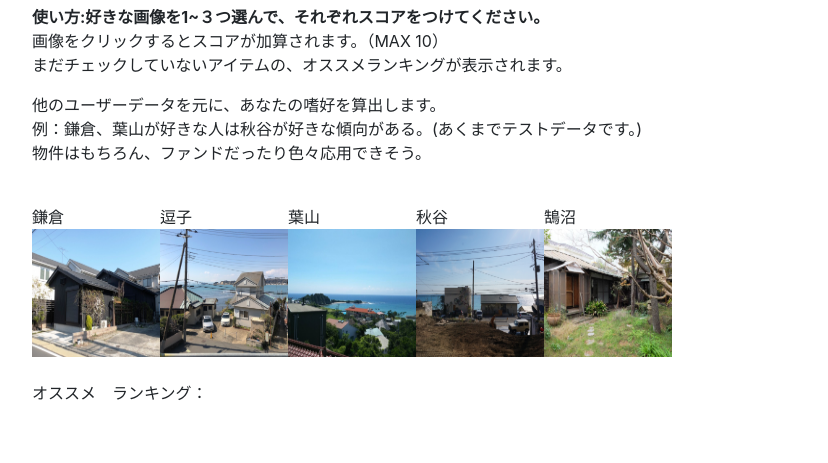
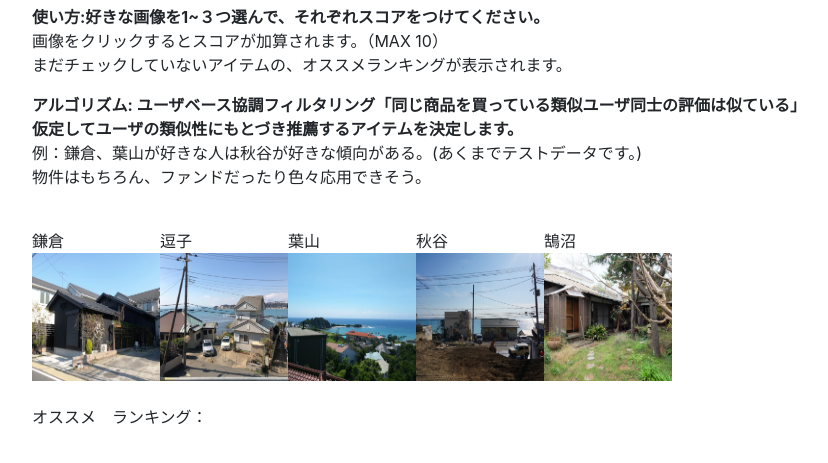
Before and after one commit to strictly-es/RecommendationEngine, a plain HTML site: page index2.html in a window 1280 px wide. Shown: the part 51-514 px from the top of the page, without its empty margins (53-881 px from the left). Drawn offline with nearby package versions, Linux system fonts and the light colour scheme.

Commit message:
first commit

```diff
--- a/index2.html
+++ b/index2.html
@@ -19,7 +19,10 @@
         まだチェックしていないアイテムの、オススメランキングが表示されます。
     </p>
     <p>
-        他のユーザーデータを元に、あなたの嗜好を算出します。<br>
+        <strong>アルゴリズム:
+            ユーザベース協調フィルタリング「同じ商品を買っている類似ユーザ同士の評価は似ている」<br>
+            仮定してユーザの類似性にもとづき推薦するアイテムを決定します。
+        </strong><br>
         例：鎌倉、葉山が好きな人は秋谷が好きな傾向がある。(あくまでテストデータです。)<br>
         物件はもちろん、ファンドだったり色々応用できそう。
     </p>
```
